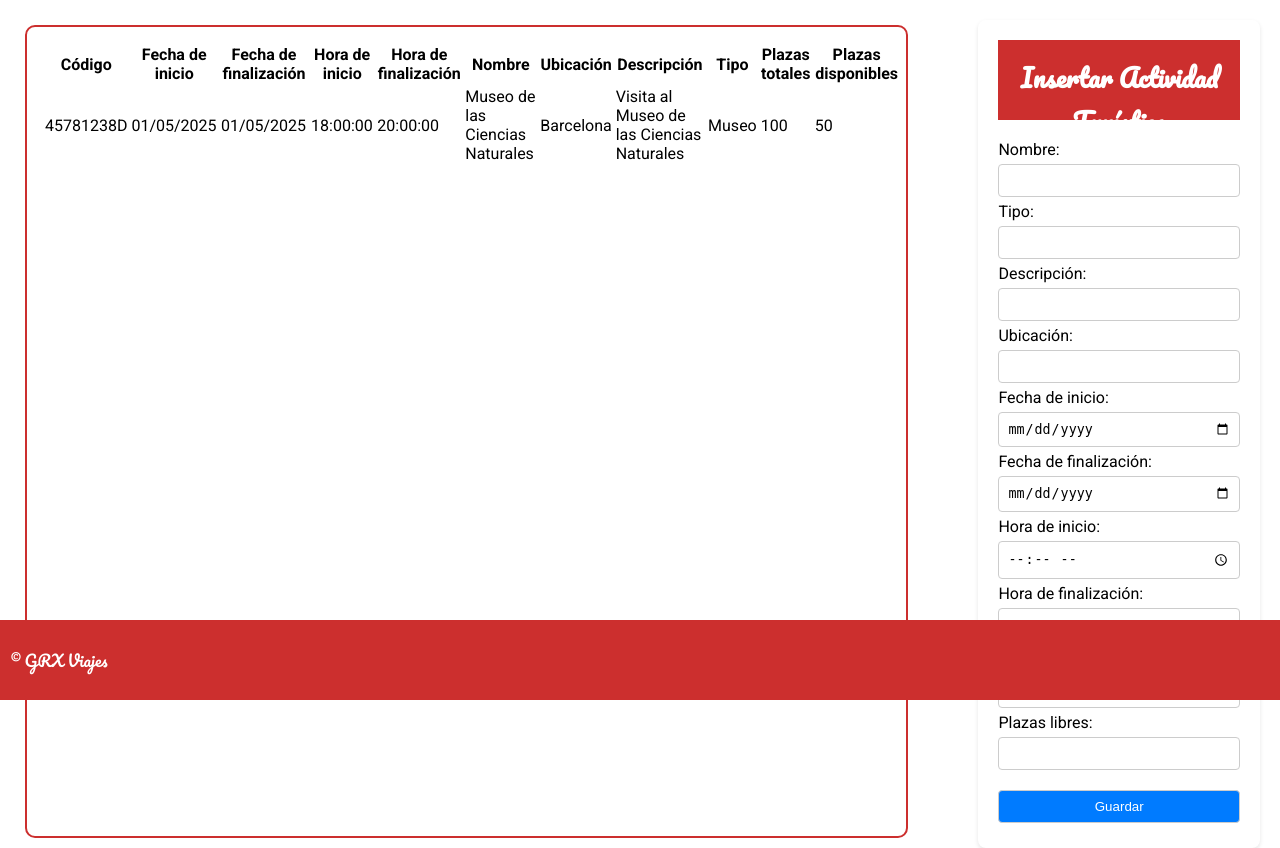
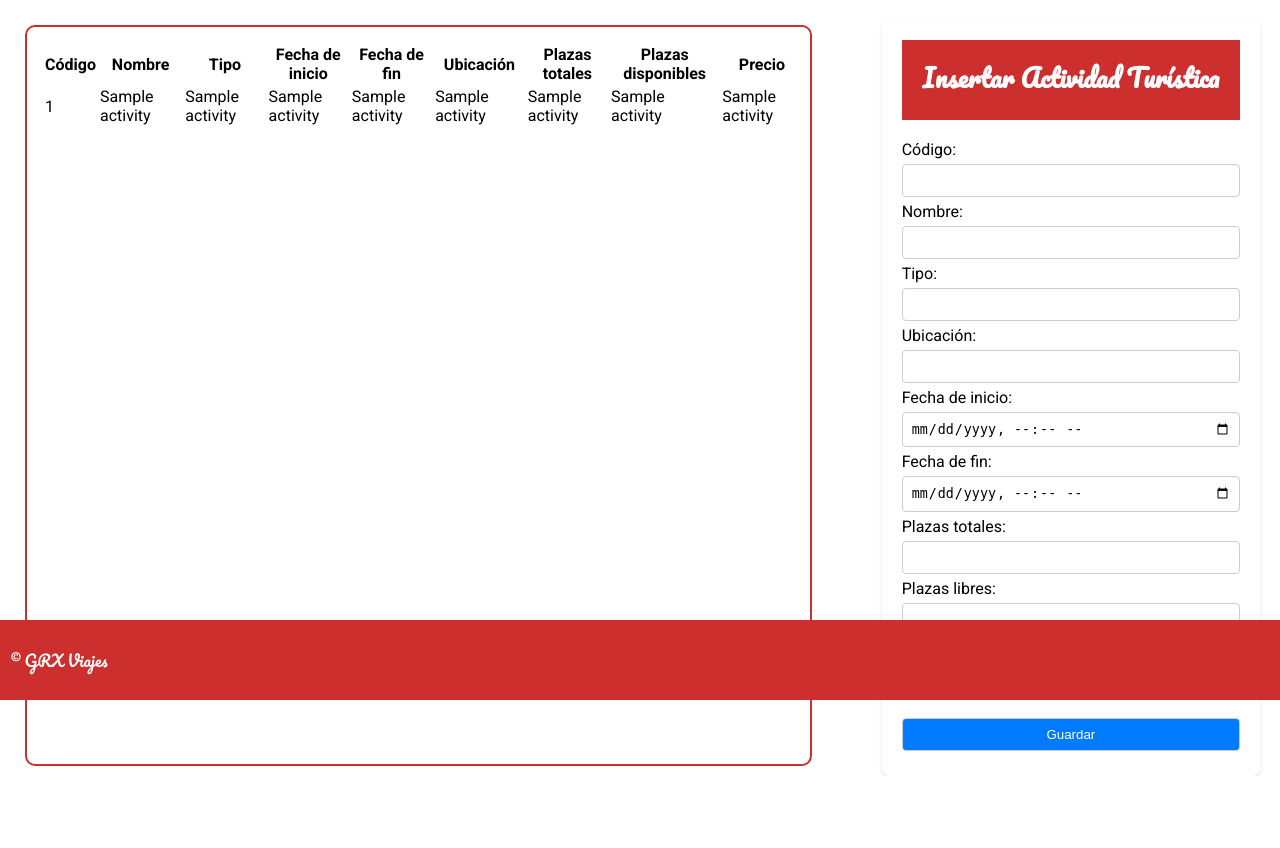
Before and after one commit to Miigue28/DDSI, a Flask app: template Prácticas/templates/activities.html in a window 1280 px wide. Shown: the part 100-948 px from the top of the page. After the commit the page ends 876 px from the top, so only its background shows below. Run offline with Flask 3, Linux system fonts and the light colour scheme; the template is opened without the code that fills it: most values are stand-ins (such as "Sample title", 1, 10 or a date in 2020); some libraries are stand-ins or nearby versions.

Commit message:
fix: Interfaz de los servicios

```diff
--- a/Prácticas/templates/activities.html
+++ b/Prácticas/templates/activities.html
@@ -6,74 +6,54 @@
         <table class="services-table">
             <tr>
               <th>Código</th>
+              <th>Nombre</th>
+              <th>Tipo</th>
               <th>Fecha de inicio</th>
-              <th>Fecha de finalización</th>
-              <th>Hora de inicio</th>
-              <th>Hora de finalización</th>
-              <th>Nombre</th>
+              <th>Fecha de fin</th>
               <th>Ubicación</th>
-              <th>Descripción</th>
-              <th>Tipo</th>
               <th>Plazas totales</th>
               <th>Plazas disponibles</th>
+              <th>Precio</th>
             </tr>
-            <!--
-            {% for transport in transports %}
+
+            {% for activity in activities %}
+                <tr>
+                <td>{{ activity[0] }}</td>
+                <td>{{ activity[1] }}</td>
+                <td>{{ activity[2] }}</td>
+                <td>{{ activity[3] }}</td>
+                <td>{{ activity[4] }}</td>
+                <td>{{ activity[5] }}</td>
+                <td>{{ activity[6] }}</td>
+                <td>{{ activity[7] }}</td>
+                <td>{{ activity[8] }}</td>
                 </tr>
-                <td>{{ ['code'] }}</td>
-                <td>{{ accomodation['start date'].strftime('%d/%m/%Y') }}</td>
-                <td>{{ accomodation['end date'].strftime('%d/%m/%Y') }}</td>
-                <td>{{ accomodation['start time'].strftime('%h:%m:%s') }}</td>
-                <td>{{ accomodation['end time'].strftime('%h:%m:%s') }}</td>
-                <td>{{ accomodation['name'] }}</td>
-                <td>{{ accomodation['location'] }}</td>
-                <td>{{ accomodation['description'] }}</td>
-                <td>{{ accomodation['type'] }}</td>
-                <td>{{ accomodation['total_places'] }}</td>
-                <td>{{ accomodation['available_places'] }}</td>
-                <tr>
             {% endfor %}
-            -->
-            <tr>
-                <td>45781238D</td>
-                <td>01/05/2025</td>
-                <td>01/05/2025</td>
-                <td>18:00:00</td>
-                <td>20:00:00</td>
-                <td>Museo de las Ciencias Naturales</td>
-                <td>Barcelona</td>
-                <td>Visita al Museo de las Ciencias Naturales</td>
-                <td>Museo</td>
-                <td>100</td>
-                <td>50</td>
-            <tr>
+
           </table>
     </div>
 
     <div class="form-container">
         <h2>Insertar Actividad Turística</h2>
-        <form action="/guardar_tupla" method="post">
+        <form method="post">
+            <label>Código:</label>
+            <input type="text" name="code" minlength="10" maxlength="10" value="{{ request.form['code'] }}" required>
             <label>Nombre:</label>
-            <input type="text" name="name" required>
+            <input type="text" name="name" value="{{ request.form['name'] }}" required>
             <label>Tipo:</label>
-            <input type="text" name="type" required>
-            <label>Descripción:</label>
-            <input type="text" name="description" required>
+            <input type="text" name="type" value="{{ request.form['type'] }}" required>
             <label>Ubicación:</label>
-            <input type="text" name="location" required>
+            <input type="text" name="location" value="{{ request.form['location'] }}" required>
             <label>Fecha de inicio:</label>
-            <input type="date" name="start date" required>
-            <label>Fecha de finalización:</label>
-            <input type="date" name="end date" required>
-            <label>Hora de inicio:</label>
-            <input type="time" name="start time" required>
-            <label>Hora de finalización:</label>
-            <input type="time" name="end time" required>
+            <input type="datetime-local" name="start date" value="{{ request.form['start date'] }}" required>
+            <label>Fecha de fin:</label>
+            <input type="datetime-local" name="end date" value="{{ request.form['end date'] }}" required>
             <label>Plazas totales:</label>
-            <input type="number" name="total_places" min="0" max="100" required/>
+            <input type="number" name="total_seats" min="0" max="100" value="{{ request.form['total_seats'] }}" required/>
             <label>Plazas libres:</label>
-            <input type="number" name="available_places" min="0" max="100" required/>
-
+            <input type="number" name="available_seats" min="0" max="100" value="{{ request.form['available_seats'] }}" required/>
+            <label>Precio:</label>
+            <input type="number" name="price" value="{{ request.form['price'] }}" required/>
             <input type="submit" class="form-button" value="Guardar">
         </form>
     </div>
--- a/Prácticas/templates/transports.html
+++ b/Prácticas/templates/transports.html
@@ -37,7 +37,7 @@
         <h2>Insertar Transporte</h2>
         <form method="post">
             <label>Código:</label>
-            <input type="text" name="code" value="{{ request.form['code'] }}" required>
+            <input type="text" name="code" minlength="10" maxlength="10" value="{{ request.form['code'] }}" required>
             <label>Compañía:</label>
             <input type="text" name="company" value="{{ request.form['company'] }}" required>
             <label>Tipo:</label>
```
Also changed, not shown: Prácticas/templates/accomodations.html (+4 -4 lines).
